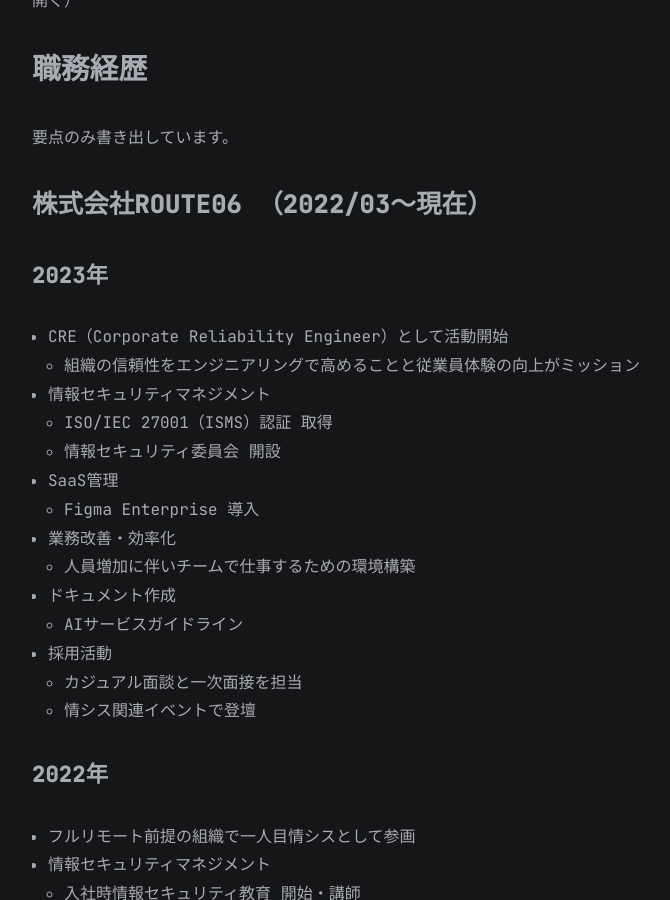
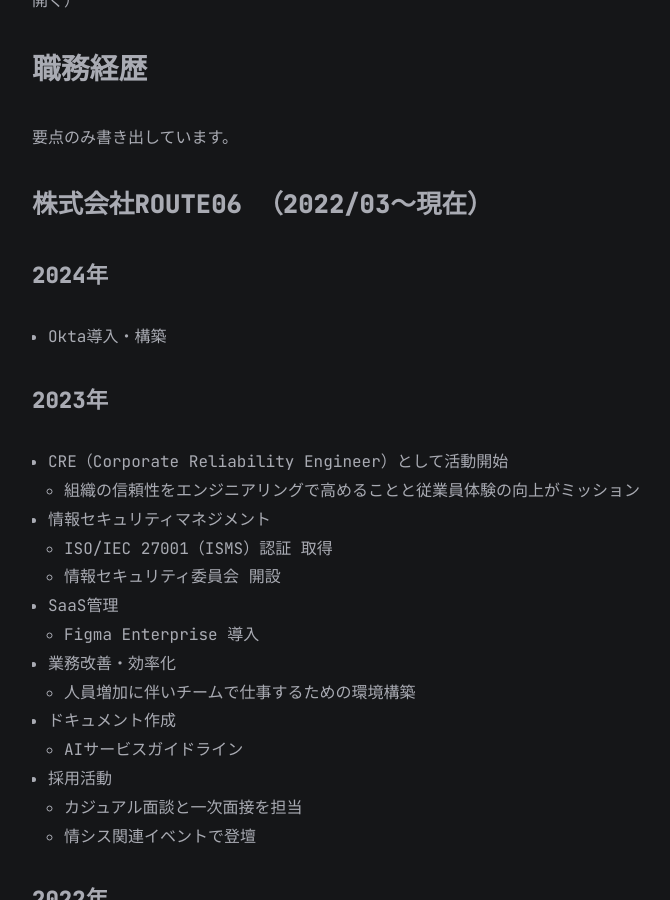
Before and after one commit to kaze3desu/kaze3desu.github.io, a Jekyll site: the page built from all_collections/_posts/2023-04-08-PortFolio.md, in a window 1280 px wide and 900 px high, scrolled down 1038 px. Shown: the whole window, without its empty margins (283-953 px from the left). Built offline with Jekyll 4.4.1, drawn with Linux system fonts in a browser that asks for light colours.

Commit message:
Update 2023-04-08-PortFolio.md

```diff
--- a/all_collections/_posts/2023-04-08-PortFolio.md
+++ b/all_collections/_posts/2023-04-08-PortFolio.md
@@ -61,6 +61,10 @@
 要点のみ書き出しています。
 
 ### 株式会社ROUTE06 （2022/03〜現在）
+
+#### 2024年
+
+- Okta導入・構築
 
 #### 2023年
 
```
